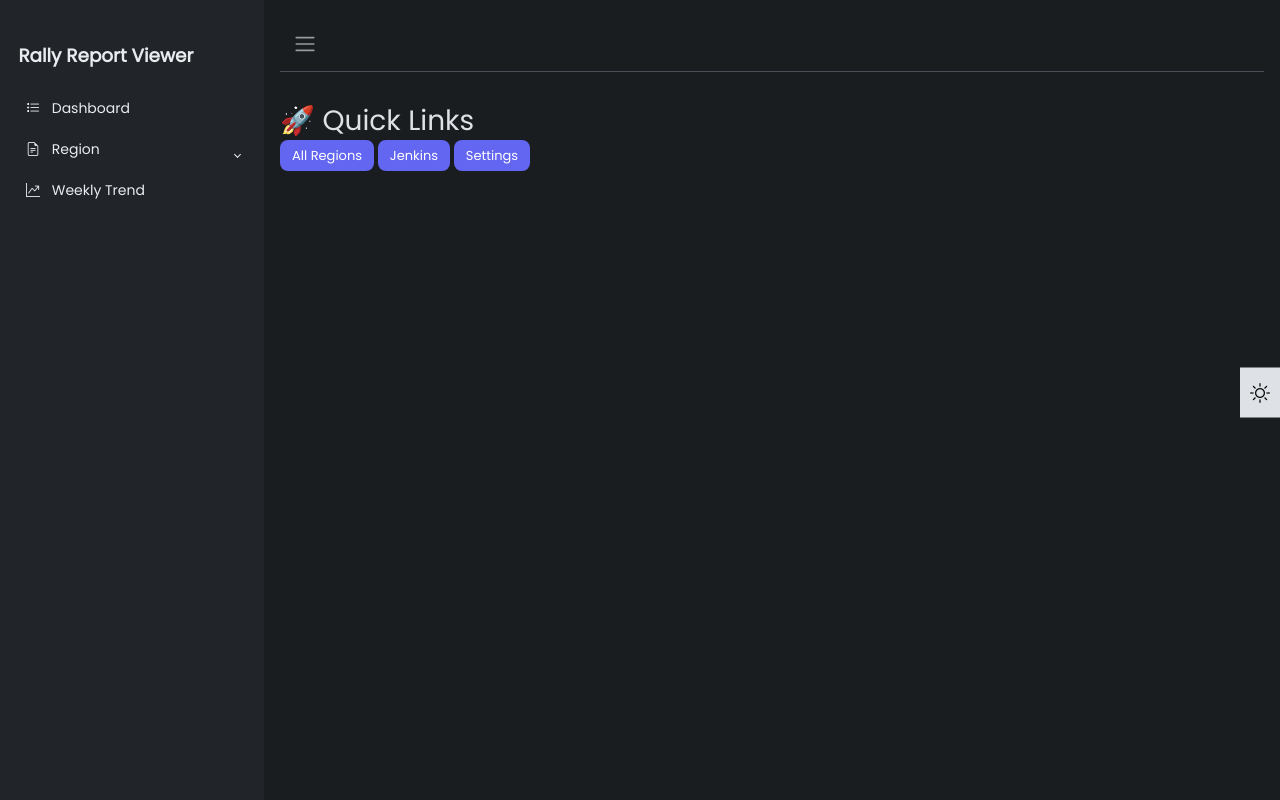
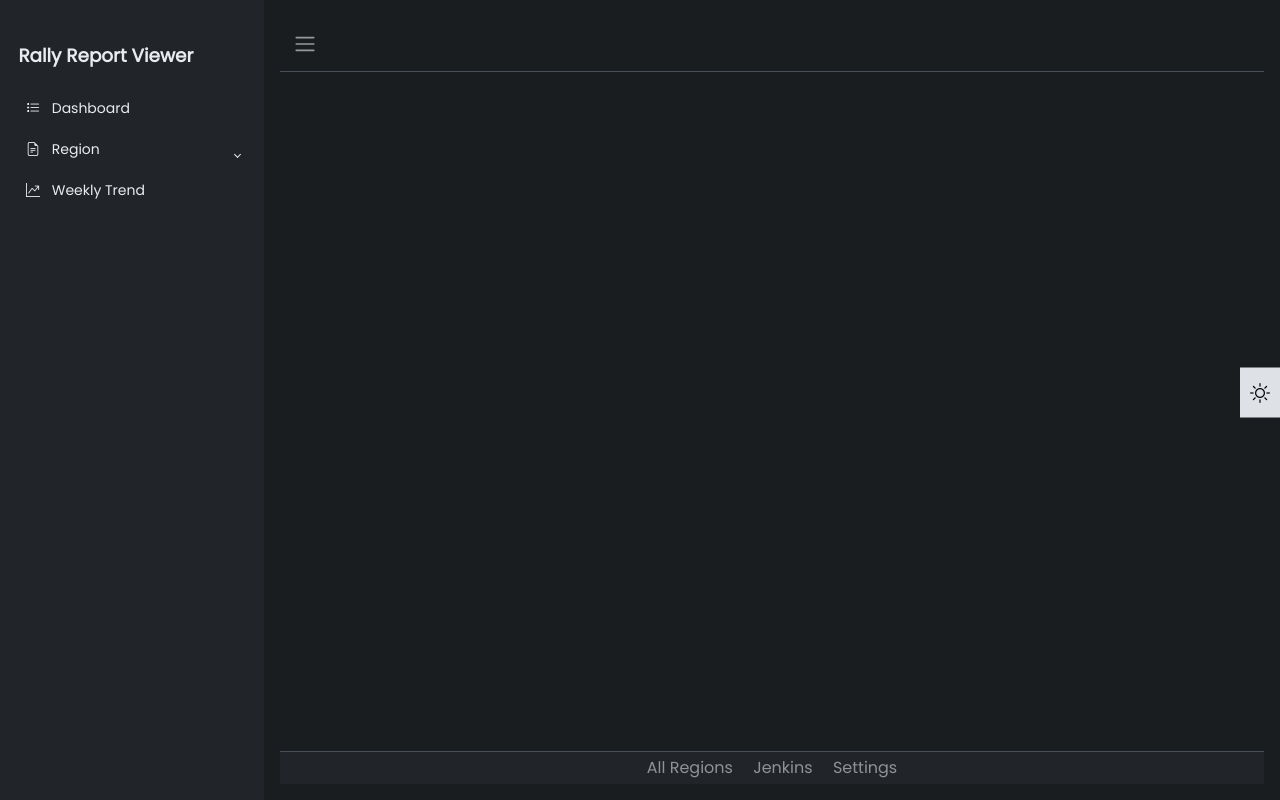
Before and after one commit to mehrasun/RallyReport, a Flask app: template app/templates/base.html in a window 1280 px wide. Run offline with Flask 3, Linux system fonts and the light colour scheme; the template is opened without the code that fills it, so the values that code supplies are empty; parts of the project's set-up code (start-up, migrations or seed data) failed here and were passed over.

Commit message:
added footer

```diff
--- a/app/static/css/style.css
+++ b/app/static/css/style.css
@@ -37,6 +37,7 @@ h4 {
   height: 100vh;     /* Full viewport height */
   overflow: hidden;  /* Prevent scroll on body */
   width: 100%;
+  flex: 1;
 }
 
 #sidebar {
@@ -358,3 +359,9 @@ html[data-bs-theme="dark"] .theme-table-header {
     border-radius: 6px;
     box-shadow: 0 1px 3px rgba(0,0,0,0.05); /* subtle row shadow */
 }
+
+.custom-footer {
+  padding-top: 1rem;
+  padding-bottom: 1rem;
+  font-size: 1rem; /* increase font size */
+}
--- a/app/templates/base.html
+++ b/app/templates/base.html
@@ -81,12 +81,14 @@
         </nav>
          {% block content %}{% endblock %}
 
-        <div class="card-1" style="margin-top: 32px">
-          <h3>🚀 Quick Links</h3>
-          <a class="link-btn" href="http://10.22.226.66:32000" target="_blank">All Regions</a>
-          <a class="link-btn" href="http://10.22.226.66:32000" target="_blank">Jenkins</a>
-          <a class="link-btn" href="#">Settings</a>
+        <footer class="footer custom-footer bg-dark text-white-50 py-1 border-top small mt-auto">
+        <div class="container text-center">
+          <a href="http://10.22.226.66:32000" class="text-white-50 text-decoration-none me-3" target="_blank">All Regions</a>
+          <a href="http://10.22.226.66:32000" class="text-white-50 text-decoration-none me-3" target="_blank">Jenkins</a>
+          <a href="#" class="text-white-50 text-decoration-none">Settings</a>
         </div>
+      </footer>
+
       </div>
       <a href="#" class="theme-toggle">
         <i class="bi bi-moon"></i>
```
